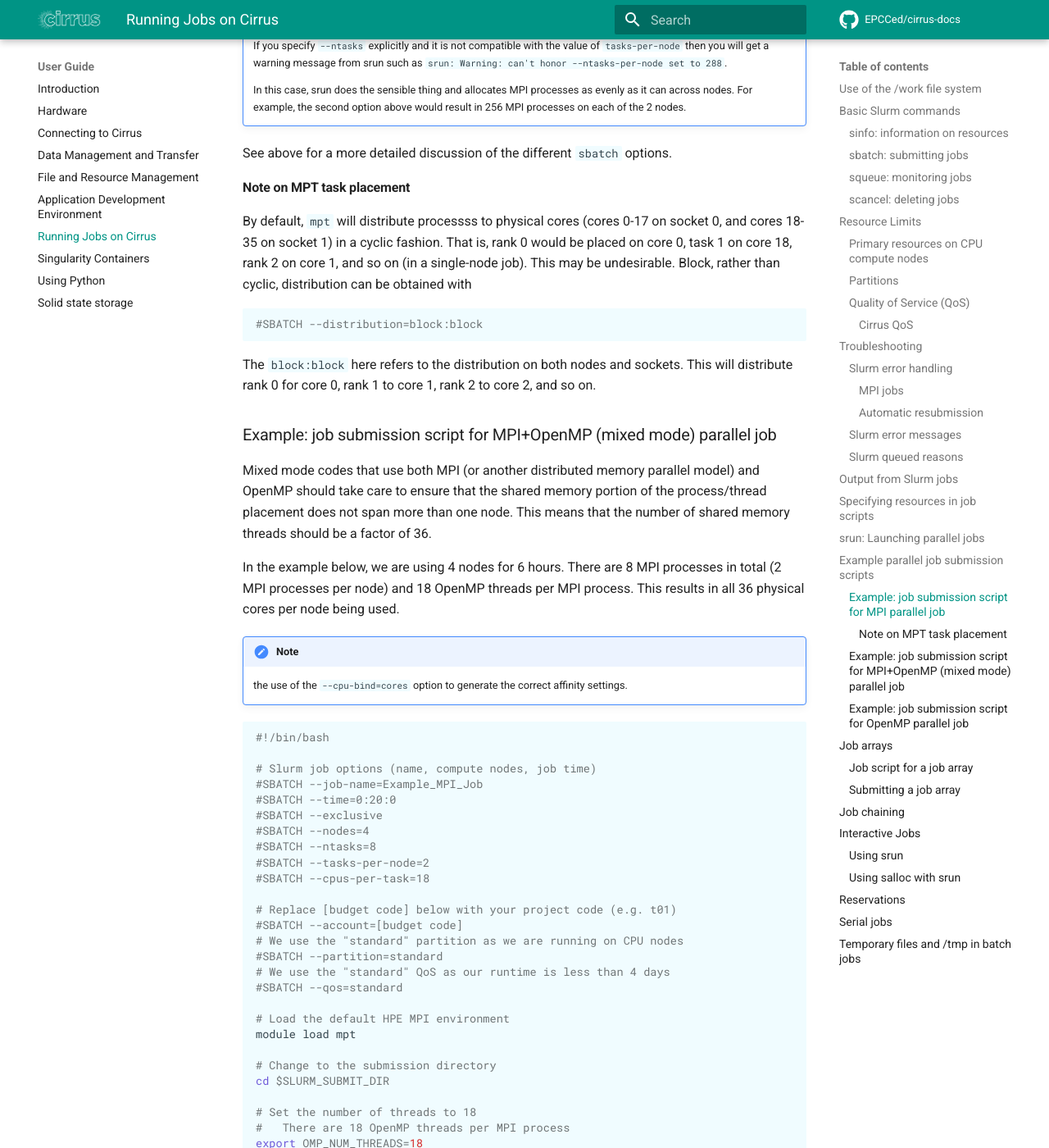
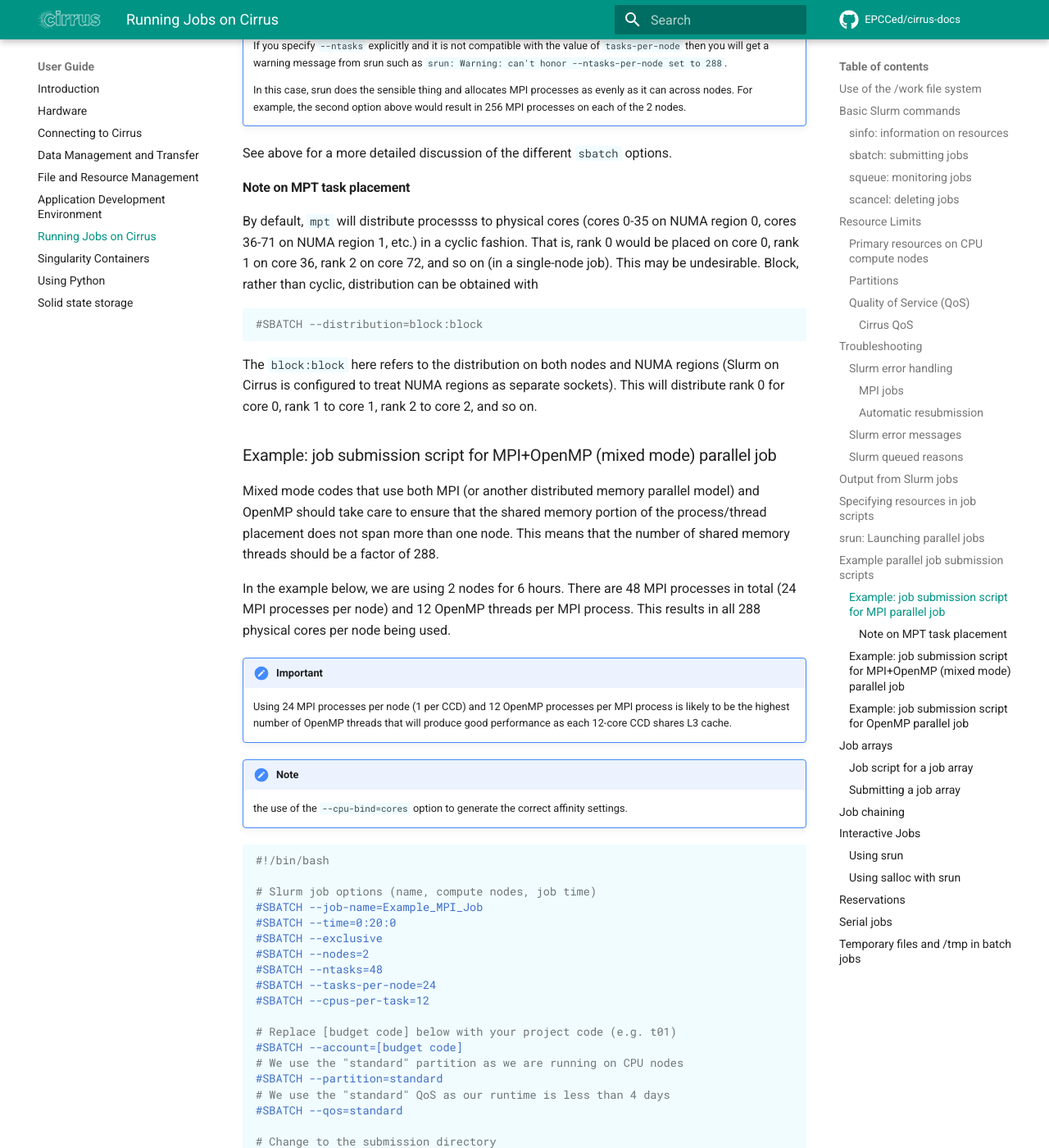
Before and after one commit to EPCCed/cirrus-docs, an MkDocs documentation site: the page built from docs/user-guide/batch.md, in a window 1280 px wide and 1400 px high, scrolled down 12722 px. Shown: the whole window at 82% size. Built offline with MkDocs 1.6.1 and Material for MkDocs 9.7.7, drawn with Linux system fonts in a browser that asks for light colours; comment, search, counter and statistics services are not loaded; some of the changed text lies outside the part shown.

Commit message:
Updates running jobs section for new Cirrus

````diff
--- a/docs/user-guide/batch.md
+++ b/docs/user-guide/batch.md
@@ -506,9 +506,9 @@ options.
 #### Note on MPT task placement
 
 By default, `mpt` will distribute processss to physical cores (cores
-0-17 on socket 0, and cores 18-35 on socket 1) in a cyclic fashion. That
-is, rank 0 would be placed on core 0, task 1 on core 18, rank 2 on core
-1, and so on (in a single-node job). This may be undesirable. Block,
+0-35 on NUMA region 0, cores 36-71 on NUMA region 1, etc.) in a cyclic fashion. That
+is, rank 0 would be placed on core 0, rank 1 on core 36, rank 2 on core
+72, and so on (in a single-node job). This may be undesirable. Block,
 rather than cyclic, distribution can be obtained with
 
 ``` bash
@@ -516,7 +516,8 @@ rather than cyclic, distribution can be obtained with
 ```
 
 The `block:block` here refers to the distribution on both nodes and
-sockets. This will distribute rank 0 for core 0, rank 1 to core 1, rank
+NUMA regions (Slurm on Cirrus is configured to treat NUMA regions as
+separate sockets). This will distribute rank 0 for core 0, rank 1 to core 1, rank
 2 to core 2, and so on.
 
 ### Example: job submission script for MPI+OpenMP (mixed mode) parallel job
@@ -525,32 +526,34 @@ Mixed mode codes that use both MPI (or another distributed memory
 parallel model) and OpenMP should take care to ensure that the shared
 memory portion of the process/thread placement does not span more than
 one node. This means that the number of shared memory threads should be
-a factor of 36.
+a factor of 288.
 
-In the example below, we are using 4 nodes for 6 hours. There are 8 MPI
-processes in total (2 MPI processes per node) and 18 OpenMP threads per
-MPI process. This results in all 36 physical cores per node being used.
+In the example below, we are using 2 nodes for 6 hours. There are 48 MPI
+processes in total (24 MPI processes per node) and 12 OpenMP threads per
+MPI process. This results in all 288 physical cores per node being used.
 
-
+!!! important
+    Using 24 MPI processes per node (1 per CCD) and 12 OpenMP processes
+    per MPI process is likely to be the highest number of OpenMP threads
+    that will produce good performance as each 12-core CCD shares L3
+    cache.
 
 !!! Note
 
 	the use of the `--cpu-bind=cores` option to generate the correct
 	affinity settings.
 
-
-
-``` bash
+```slurm
 #!/bin/bash
 
 # Slurm job options (name, compute nodes, job time)
 #SBATCH --job-name=Example_MPI_Job
 #SBATCH --time=0:20:0
 #SBATCH --exclusive
-#SBATCH --nodes=4
-#SBATCH --ntasks=8
-#SBATCH --tasks-per-node=2
-#SBATCH --cpus-per-task=18
+#SBATCH --nodes=2
+#SBATCH --ntasks=48
+#SBATCH --tasks-per-node=24
+#SBATCH --cpus-per-task=12
 
 # Replace [budget code] below with your project code (e.g. t01)
 #SBATCH --account=[budget code]
@@ -559,34 +562,35 @@ MPI process. This results in all 36 physical cores per node being used.
 # We use the "standard" QoS as our runtime is less than 4 days
 #SBATCH --qos=standard
 
-# Load the default HPE MPI environment
-module load mpt
-
 # Change to the submission directory
 cd $SLURM_SUBMIT_DIR
 
-# Set the number of threads to 18
-#   There are 18 OpenMP threads per MPI process
-export OMP_NUM_THREADS=18
+# Set the number of threads to 12
+#   There are 12 OpenMP threads per MPI process
+export OMP_NUM_THREADS=12
+export OMP_PLACES=cores
 
 # Launch the parallel job
-#   Using 8 MPI processes
-#   2 MPI processes per node
-#   18 OpenMP threads per MPI process
+#   Using 48 MPI processes
+#   24 MPI processes per node
+#   12 OpenMP threads per MPI process
 
-srun --cpu-bind=cores --cpus-per-task=18 ./my_mixed_executable.x arg1 arg2
+srun --cpu-bind=cores --cpus-per-task=12 ./my_mixed_executable.x arg1 arg2
 ```
-In the above we add ``--cpus-per-task=18`` to the `srun` command to be
-consistent with that specified to ``#SBATCH``. This is required to ensure
+
+In the above we add `--cpus-per-task=12` to the `srun` command to be
+consistent with that specified to `#SBATCH`. This is required to ensure
 that the correct assignment of threads to physical cores takes place.
-The reason for this duplication is that the value specified to ``SBATCH``
-does not propagate automatically to ``srun``. The alternative is to
+The reason for this duplication is that the value specified to `SBATCH`
+does not propagate automatically to `srun`. The alternative is to
 specify:
+
 ```
 export SRUN_CPUS_PER_TASK=${SLURM_CPUS_PER_TASK}
 ```
-in the script before the ``srun`` command. This will allow the ``--cpus-per-task`` value specified at submission (``SBATCH``) to propagate to ``srun``
-(the default value would be ``--cpus-per-task=1`` at the ``srun`` stage).
+
+in the script before the `srun` command. This will allow the `--cpus-per-task` value specified at submission (`SBATCH`) to propagate to `srun`
+(the default value would be `--cpus-per-task=1` at the `srun` stage).
 Failure to use either of these
 approaches may result in threads using the same physical core, which
 will cause a significant degradation in performance compared with
@@ -594,19 +598,18 @@ that expected.
 
 ### Example: job submission script for OpenMP parallel job
 
-A simple OpenMP job submission script to submit a job using 1 compute
-nodes and 36 threads for 20 minutes would look like:
+A simple OpenMP job submission script to submit a job using 1 CCD
+nodes and 12 threads for 20 minutes would look like:
 
-``` bash
+```slurm
 #!/bin/bash
 
 # Slurm job options (name, compute nodes, job time)
 #SBATCH --job-name=Example_OpenMP_Job
 #SBATCH --time=0:20:0
-#SBATCH --exclusive
 #SBATCH --nodes=1
 #SBATCH --tasks-per-node=1
-#SBATCH --cpus-per-task=36
+#SBATCH --cpus-per-task=12
 
 # Replace [budget code] below with your budget code (e.g. t01)
 #SBATCH --account=[budget code]
@@ -615,25 +618,23 @@ nodes and 36 threads for 20 minutes would look like:
 # We use the "standard" QoS as our runtime is less than 4 days
 #SBATCH --qos=standard
 
-# Load any required modules
-module load mpt
-
 # Change to the submission directory
 cd $SLURM_SUBMIT_DIR
 
 # Set the number of threads to the CPUs per task
 # and propagate `--cpus-per-task` value to srun
 export OMP_NUM_THREADS=$SLURM_CPUS_PER_TASK
+export OMP_PLACES=cores
 export SRUN_CPUS_PER_TASK=$SLURM_CPUS_PER_TASK
 
 # Launch the parallel job
-#   Using 36 threads per node
-#   srun picks up the distribution from the sbatch options
+#   Using 12 threads
+#   srun picks up the distribution from the sbatch options
 srun --cpu-bind=cores ./my_openmp_executable.x
 ```
 
-This will run your executable ``my_openmp_executable.x`` in parallel on 36
-threads. Slurm will allocate 1 node to your job and srun will place 36
+This will run your executable `my_openmp_executable.x` in parallel on 12
+threads. Slurm will allocate 1 CCD to your job and srun will place 12
 threads (one per physical core).
 
 See above for a more detailed discussion of the different `sbatch`
@@ -658,10 +659,10 @@ individual subjobs or used to select the input data per subjob.
 
 As an example, the following script runs 56 subjobs, with the subjob
 index as the only argument to the executable. Each subjob requests a
-single node and uses all 36 cores on the node by placing 1 MPI process
+single node and uses all 288 cores on the node by placing 1 MPI process
 per core and specifies 4 hours maximum runtime per subjob:
 
-``` bash
+```slurm
 #!/bin/bash
 # Slurm job options (name, compute nodes, job time)
 
@@ -669,7 +670,7 @@ per core and specifies 4 hours maximum runtime per subjob:
 #SBATCH --time=04:00:00
 #SBATCH --exclusive
 #SBATCH --nodes=1
-#SBATCH --tasks-per-node=36
+#SBATCH --tasks-per-node=288
 #SBATCH --cpus-per-task=1
 #SBATCH --array=0-55
 
@@ -679,9 +680,6 @@ per core and specifies 4 hours maximum runtime per subjob:
 #SBATCH --partition=standard
 # We use the "standard" QoS as our runtime is less than 4 days
 #SBATCH --qos=standard
-
-# Load the default HPE MPI environment
-module load mpt
 
 # Change to the submission directory
 cd $SLURM_SUBMIT_DIR
@@ -699,13 +697,14 @@ srun /path/to/exe $SLURM_ARRAY_TASK_ID
 Job arrays are submitted using `sbatch` in the same way as for standard
 jobs:
 
-    sbatch job_script.pbs
+```
+sbatch job_script.slurm
+```
 
 ## Job chaining
 
 Job dependencies can be used to construct complex pipelines or chain
 together long simulations requiring multiple steps.
-
 
 
 !!! Note
@@ -714,19 +713,21 @@ together long simulations requiring multiple steps.
 	dependencies. It returns the job ID in a format that can be used as the
 	input to other commands.
 
-
-
 For example:
 
-    jobid=$(sbatch --parsable first_job.sh)
-    sbatch --dependency=afterok:$jobid second_job.sh
+```
+jobid=$(sbatch --parsable first_job.sh)
+sbatch --dependency=afterok:$jobid second_job.sh
+```
 
 or for a longer chain:
 
-    jobid1=$(sbatch --parsable first_job.sh)
-    jobid2=$(sbatch --parsable --dependency=afterok:$jobid1 second_job.sh)
-    jobid3=$(sbatch --parsable --dependency=afterok:$jobid1 third_job.sh)
-    sbatch --dependency=afterok:$jobid2,afterok:$jobid3 last_job.sh
+```
+jobid1=$(sbatch --parsable first_job.sh)
+jobid2=$(sbatch --parsable --dependency=afterok:$jobid1 second_job.sh)
+jobid3=$(sbatch --parsable --dependency=afterok:$jobid1 third_job.sh)
+sbatch --dependency=afterok:$jobid2,afterok:$jobid3 last_job.sh
+```
 
 ## Interactive Jobs
 
@@ -750,8 +751,9 @@ the output from your program directly in the terminal.
 
 A convenient way to do this is as follows.
 
-    [user@cirrus-login1]$ srun --exclusive --nodes=1 --time=00:20:00 --partition=standard --qos=standard --account=z04 --pty /usr/bin/bash --login
-    [user@r1i0n14]$
+```bash
+[user@login04 ~]$ srun --exclusive --nodes=1 --time=00:20:00 --partition=standard --qos=standard --account=z04 --pty /usr/bin/bash --login
+```
 
 This requests the exclusive use of one node for the given time (here, 20
 minutes). The `--pty /usr/bin/bash --login` requests an interactive
@@ -760,9 +762,11 @@ commands can then be used as normal and will execute on the compute
 node. When no longer required, you can type `exit` or CTRL-D to release
 the resources and return control to the front end shell.
 
-    [user@r1i0n14]$ exit
-    logout
-    [user@cirrus-login1]$
+```bash
+[user@cs-n0035]$ exit
+logout
+[user@login04 ~]$
+```
 
 Note that the new interactive shell will reflect the environment of the
 original login shell. If you do not wish this, add the `--export=none`
@@ -771,10 +775,9 @@ argument to `srun` to provide a clean login environment.
 Within an interactive job, one can use `srun` to launch parallel jobs in
 the normal way, e.g.,
 
-    [user@r1i0n14]$ srun -n 2 ./a.out
-
-In this context, one could also use `mpirun` directly. Note we are
-limited to the 36 cores of our original `--nodes=1` `srun` request.
+```bash
+[user@cs-n0035]$ srun -n 2 ./a.out
+```
 
 ### Using `salloc` with `srun`
 
@@ -784,30 +787,34 @@ This approach uses the`salloc` command to reserve compute nodes and then
 To submit a request for a job reserving 2 nodes (72 physical cores) for
 1 hour you would issue the command:
 
-``` bash
-[user@cirrus-login1]$ salloc --exclusive --nodes=2 --tasks-per-node=36 --cpus-per-task=1 --time=01:00:00  --partition=standard --qos=standard --account=t01
+```bash
+[user@login04 ~]$ salloc --exclusive --nodes=2 --tasks-per-node=288 --cpus-per-task=1 --time=01:00:00  --partition=standard --qos=standard --account=t01
 salloc: Granted job allocation 8699
 salloc: Waiting for resource configuration
-salloc: Nodes r1i7n[13-14] are ready for job
-[user@cirrus-login1]$
+salloc: Nodes cs-n00[35-36] are ready for job
+[user@login04 ~]$
 ```
 
 Note that this starts a new shell on the login node associated with the
 allocation (the prompt has not changed). The allocation may be released
 by exiting this new shell.
 
-    [user@cirrus-login1]$ exit
-    salloc: Relinquishing job allocation 8699
-    [user@cirrus-login1]$
+```bash
+[user@login04 ~]$ exit
+salloc: Relinquishing job allocation 8699
+[user@login04 ~]$
+```
 
 While the allocation lasts you will be able to run parallel jobs on the
 compute nodes by issuing the `srun` command in the normal way. The
 resources available are those specified in the original `salloc`
 command. For example, with the above allocation,
 
-    $ srun ./mpi-code.out
+```bash
+[user@login04 ~]$ srun ./mpi-code.out
+```
 
-will run 36 MPI tasks per node on two nodes.
+will run 576 MPI tasks per node on two nodes.
 
 If your allocation reaches its time limit, it will automatically be
 termintated and the associated shell will exit. To check that the
@@ -834,16 +841,16 @@ request could not be fulfilled with the standard queues. For example,
 you require a job/jobs to run at a particular time e.g. for a
 demonstration or course.
 
+!!! Note
+	  Reservation requests must be submitted at least 120 hours in advance of
+	  the reservation start time. We cannot guarantee to meet all reservation
+	  requests due to potential conflicts with other demands on the service
+	  but will do our best to meet all requests.
 
-
-!!! Note
-
-	Reservation requests must be submitted at least 120 hours in advance of
-	the reservation start time. We cannot guarantee to meet all reservation
-	requests due to potential conflicts with other demands on the service
-	but will do our best to meet all requests.
-
-
+!!! important
+    The minimum unit of reservation is a *full node* (288 cores). It is
+    not possible to request reservations smaller than this. Reservation
+    sizes are in increments of full nodes.
 
 Reservations will be charged at 1.5 times the usual rate and our policy
 is that they will be charged the full rate for the entire reservation at
@@ -878,19 +885,16 @@ the system. To submit jobs to a reservation, you need to add
 `--reservation=<reservation ID>` and `--qos=reservation` options to your
 job submission script or Slurm job submission command.
 
-
-
 !!! Tip
-
-	You can submit jobs to a reservation as soon as the reservation has been
-	set up; jobs will remain queued until the reservation starts.
+	  You can submit jobs to a reservation as soon as the reservation has been
+	  set up; jobs will remain queued until the reservation starts.
 
 
 ## Serial jobs
 
 Unlike parallel jobs, serial jobs will generally not need to specify the
 number of nodes and exclusive access (unless they want access to all of
-the memory on a node. You usually only need the `--ntasks=1` specifier.
+the memory on a node). You usually only need the `--ntasks=1` specifier.
 For example, a serial job submission script could look like:
 
 ``` bash
@@ -919,20 +923,15 @@ export OMP_NUM_THREADS=1
 srun --cpu-bind=cores ./my_serial_executable.x
 ```
 
-
-
 !!! Note
-
-
-
-	Remember that you will be allocated memory based on the number of tasks
-	(i.e. CPU cores) that you request. You will get ~7.1 GB per task/core.
-	If you need more than this for your serial job then you should ask for
-	the number of tasks you need for the required memory (or use the
-	`--exclusive` option to get access to all the memory on a node) and
-	launch specifying a single task using
-	`srun --ntasks=1 --cpu-bind=cores`.
-
+    Remember that you will be allocated memory based on the number of tasks
+    (i.e. CPU cores) that you request. You will get ~2.7 GB per task/core on
+    standard memory nodess and ~5.3 GB per task/core on high memory nodes.
+    If you need more than this for your serial job then you should ask for
+    the number of tasks you need for the required memory (or use the
+    `--exclusive` option to get access to all the memory on a node) and
+    launch specifying a single task using
+    `srun --ntasks=1 --cpu-bind=cores`.
 
 
 ## Temporary files and `/tmp` in batch jobs
@@ -947,21 +946,6 @@ is a memory-resident file system location specific to the current job
 (typically in the `/dev/shm` directory). Files here reduce the available
 capacity of main memory on the node.
 
-It is recommended that applications with significant temporary file
-space requirement should use the `/user-guide/solidstate`. E.g., a
-submission script might contain:
-
-    export TMPDIR="/scratch/space1/x01/auser/$SLURM_JOBID.tmp"
-    mkdir -p $TMPDIR
-
-to set the standard temporary directory to a unique location in the
-solid state storage. You will also probably want to add a line to clean
-up the temporary directory at the end of your job script, e.g.
-
-    rm -r $TMPDIR
-
-
-
 !!! Tip
 
 	Applications should not hard-code specific locations such as `/tmp`.
````
Also changed, not shown: other parts of docs/user-guide/batch.md (+2 -2 lines).
